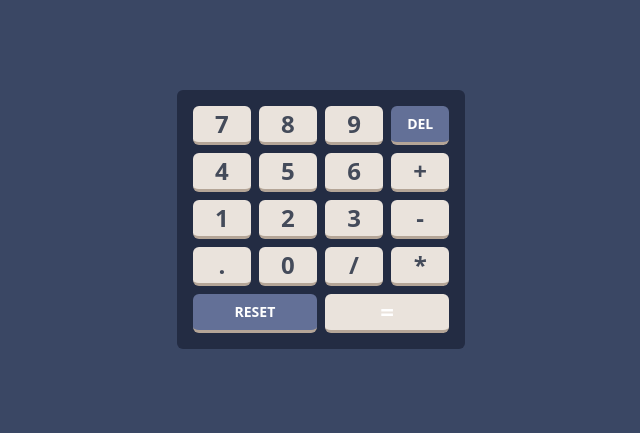
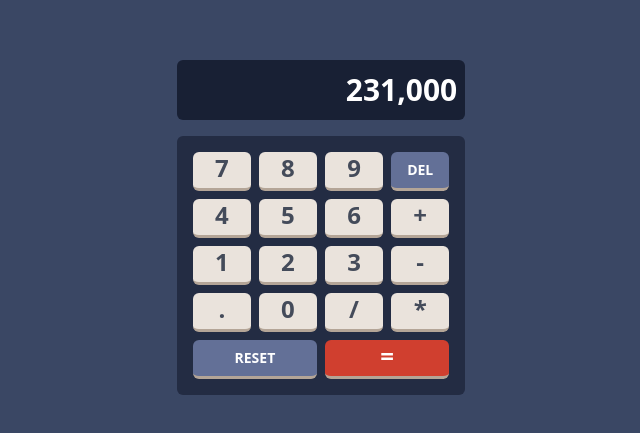
Before and after one commit to SulabhShrestha/FrontendMentor-Calculator, a React (Create React App) app: page / in a window 1280 px wide. Shown: the part 181-614 px from the top of the page, without its empty margins (319-959 px from the left). Built offline with nearby package versions, Linux system fonts and the light colour scheme.

Commit message:
Displayed added

```diff
--- a/src/components/Calculator.jsx
+++ b/src/components/Calculator.jsx
@@ -1,52 +1,17 @@
-import CalcKey from "./CalcKey";
+
+import Display from "./Display";
+import Keypad from "./Keypad";
 
 function Calculator() {
-  const keys = [
-    "7",
-    "8",
-    "9",
-    "DEL",
-    "4",
-    "5",
-    "6",
-    "+",
-    "1",
-    "2",
-    "3",
-    "-",
-    ".",
-    "0",
-    "/",
-    "*",
-    "RESET",
-    "=",
-  ];
 
-  const defaultBtnTheme =
-    "calc-btn flex items-center justify-center border-b-[3px] border-key-shadow rounded-md  text-dark";
 
   return (
-    <div className="bg-main text-white h-full text-2xl font-bold flex justify-center items-center">
-      <div className="calculator max-w-sm grid grid-cols-4 grid-rows-4 gap-2 bg-keypad p-4 rounded-md">
-        {keys.map((key) => (
-          <CalcKey
-            title={key}
-            key={key}
-            className={`
-              ${defaultBtnTheme}
-              ${
-                key.includes("DEL") || key.includes("RESET")
-                  ? "bg-func-key-background text-white text-sm py-2 px-4"
-                  : "bg-key"
-              }
+    <div className="calc-btn bg-main h-full flex flex-col items-center justify-center">
+      <div className="w-sm">
+        <Display />
+        <Keypad />
+      </div>
 
-              ${key.includes("RESET") || key.includes("=") ? "col-span-2" : ""}
-
-              ${key.includes("=") ? "bg-equal-key-background text-white" : ""}
-            `}
-          />
-        ))}
-      </div>
     </div>
   );
 }
--- /dev/null
+++ b/src/components/Display.jsx
@@ -0,0 +1,9 @@
+function Display() {
+    return (
+      <div className="display bg-screen rounded-md my-4 text-3xl font-bold py-3 px-2">
+        <p className="text-white text-right">231,000</p>
+      </div>
+    );
+}
+
+export default Display;
--- /dev/null
+++ b/src/components/Keypad.jsx
@@ -0,0 +1,52 @@
+import CalcKey from "./CalcKey";
+
+
+function Keypad() {
+  const keys = [
+    "7",
+    "8",
+    "9",
+    "DEL",
+    "4",
+    "5",
+    "6",
+    "+",
+    "1",
+    "2",
+    "3",
+    "-",
+    ".",
+    "0",
+    "/",
+    "*",
+    "RESET",
+    "=",
+  ];
+
+  const defaultBtnTheme =
+    "border-b-[3px] border-key-shadow rounded-md  text-dark";
+  return (
+    <div className="calculator grid grid-cols-4 grid-rows-4 gap-2 bg-keypad p-4 rounded-md text-white text-2xl font-bold ">
+      {keys.map((key) => (
+        <CalcKey
+          title={key}
+          key={key}
+          className={`
+              ${defaultBtnTheme}
+              ${key.includes("RESET") || key.includes("=") ? "col-span-2" : ""}
+              ${
+                key.includes("=")
+                  ? "bg-equal-key-background text-white"
+                  : key.includes("DEL") || key.includes("RESET")
+                  ? "bg-func-key-background text-white text-sm py-2 px-4"
+                  : "bg-key"
+              }
+
+            `}
+        />
+      ))}
+    </div>
+  );
+}
+
+export default Keypad;
```
